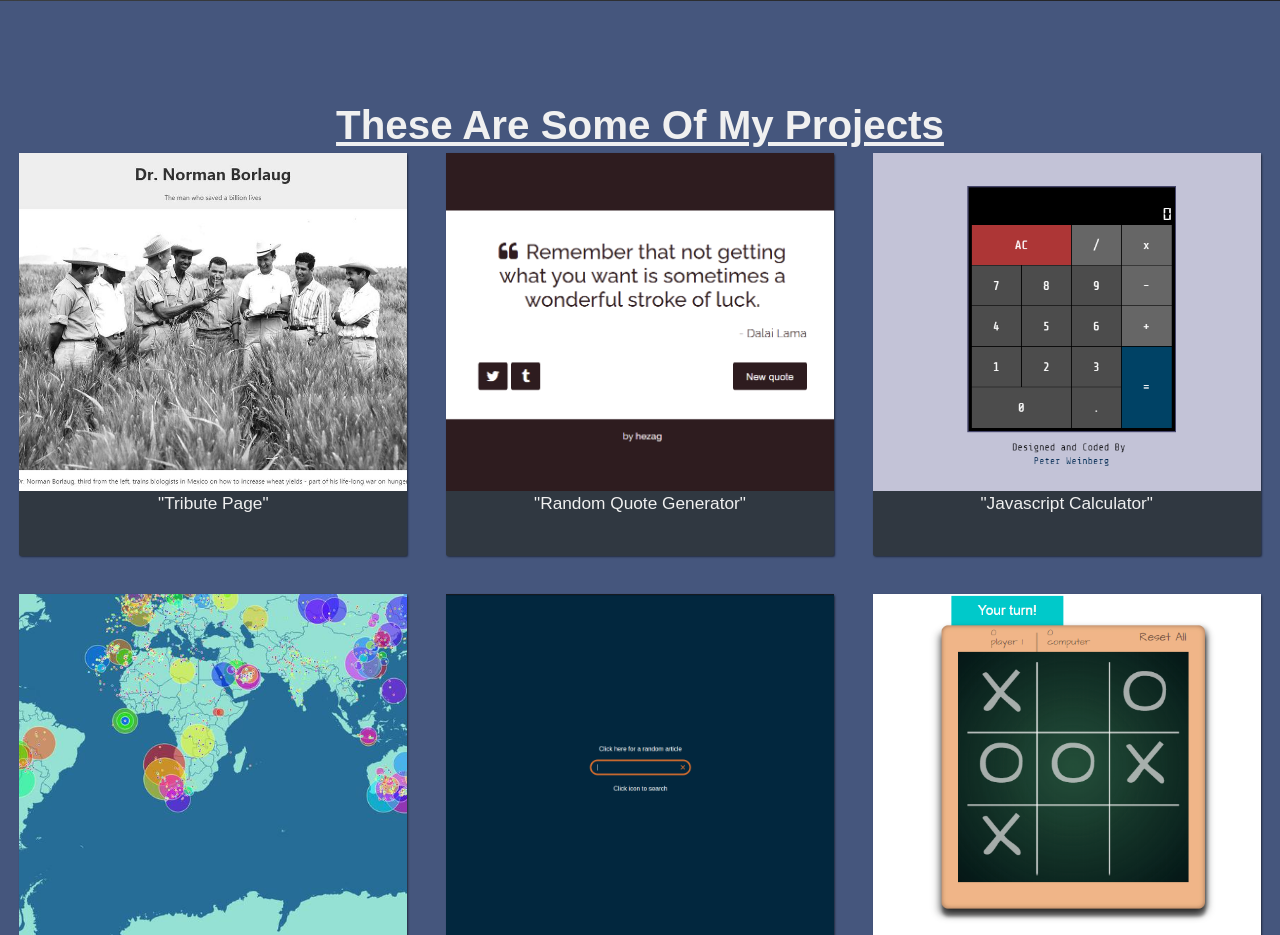
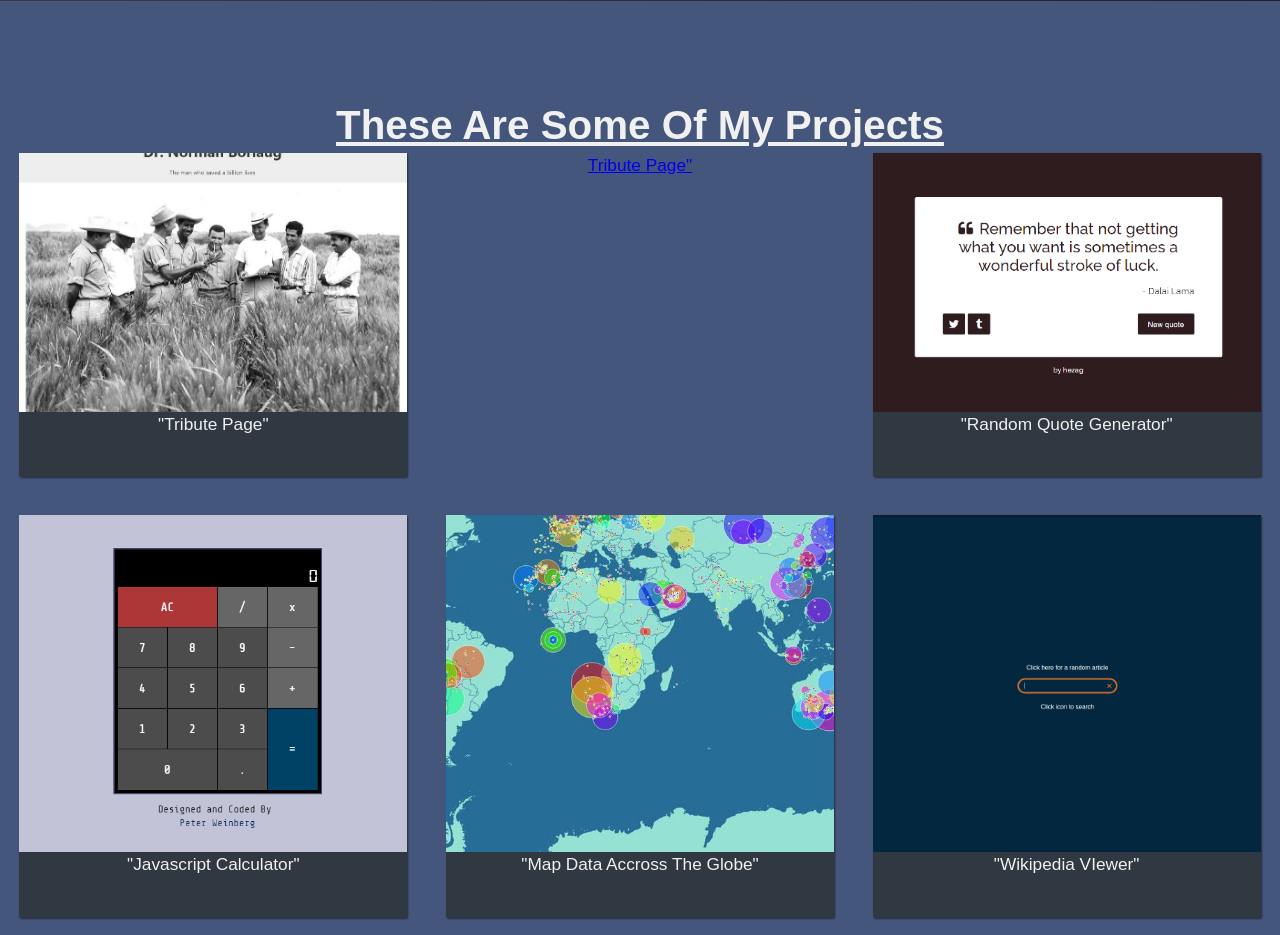
Before and after one commit to AndyGames21/Python-Flask-App--Personal-Portfolio-, a Flask app: page / in a window 1280 px wide. Shown: the part 799-1734 px from the top of the page. Run offline with Flask 2, Linux system fonts and the light colour scheme.

Commit message:
Update home.html

```diff
--- a/website/templates/home.html
+++ b/website/templates/home.html
@@ -29,6 +29,7 @@
             <h2>These Are Some Of My Projects</h2>
             <div class="project-holder">
                 <a class="project"><img class="project-img" src="../static/images/tribute-page-main-image.jpg" alt="Project">"Tribute Page"</a>
+                <a href="https://codepen.io/freeCodeCamp/full/zNqgVx"> Tribute Page"</a>
                 <a class="project"><img class="project-img" src="../static/images/random-quote.png" alt="Project">"Random Quote Generator"</a>
                 <a class="project"><img class="project-img"src="../static/images/calculator.png" alt="Project">"Javascript Calculator"</a>
                 <a class="project"><img class="project-img" src="../static/images/map-africa.png" alt="Project">"Map Data Accross The Globe"</a>
```
